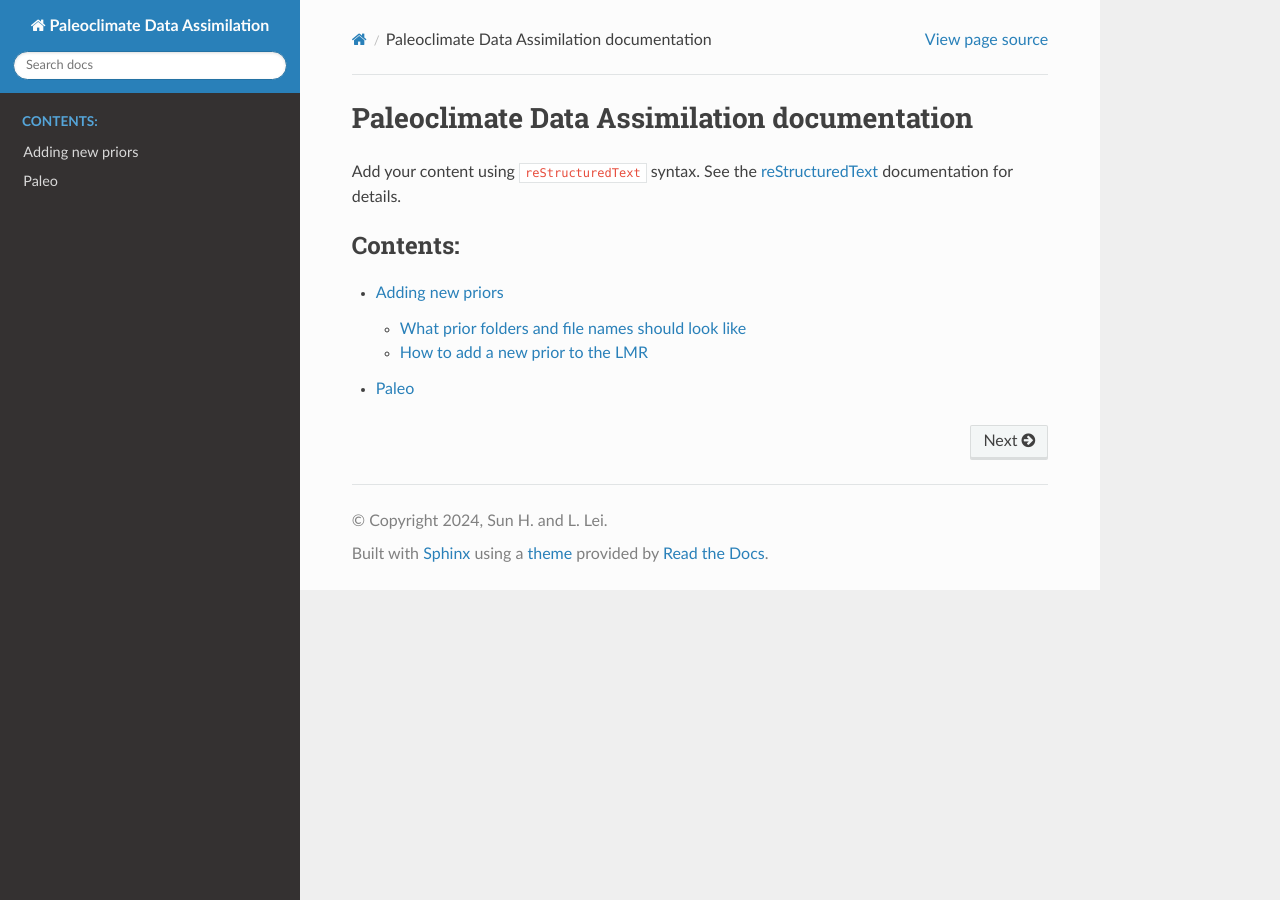
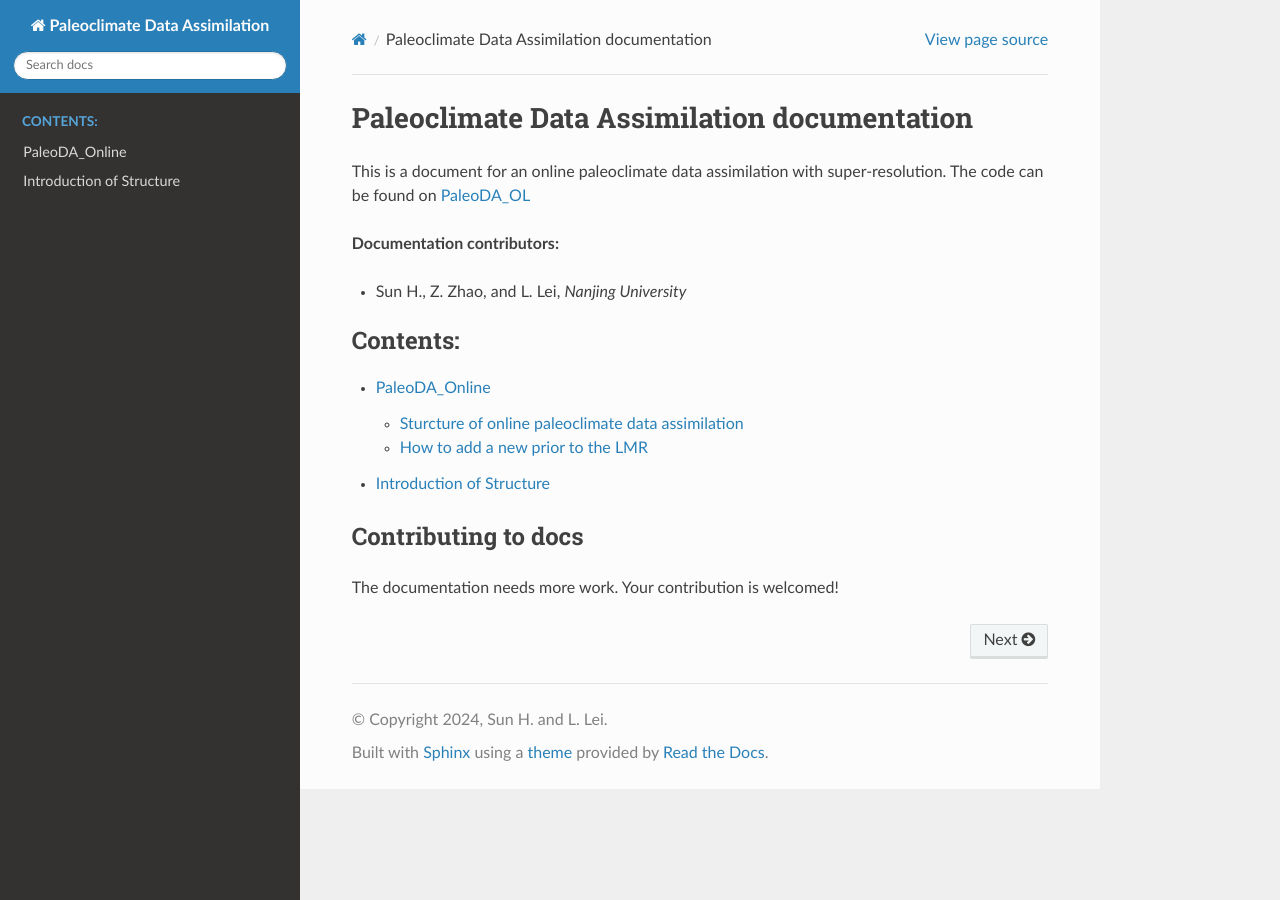
Before and after one commit to lilisgroup/PaleoDA_docs, a Sphinx documentation site: the page built from source/index.rst, in a window 1280 px wide. Built offline with Sphinx 7.4.7 and the Read the Docs theme 3.1.0, drawn with Linux system fonts in a browser that asks for light colours.

Commit message:
update docs

```diff
--- a/source/index.rst
+++ b/source/index.rst
@@ -6,10 +6,12 @@
 Paleoclimate Data Assimilation documentation
 ============================================
 
-Add your content using ``reStructuredText`` syntax. See the
-`reStructuredText <https://www.sphinx-doc.org/en/master/usage/restructuredtext/index.html>`_
-documentation for details.
+This is a document for an online paleoclimate data assimilation with super-resolution. The code can be found on
+`PaleoDA_OL <https://github.com/lilisgroup/PaleoDA_OL>`_
 
+**Documentation contributors:**
+
+* Sun H., Z. Zhao, and L. Lei, *Nanjing University*
 
 .. toctree::
    :maxdepth: 2
@@ -17,3 +19,8 @@ documentation for details.
 
    pages/PaleoDA_OL
    pages/test
+
+
+Contributing to docs
+--------------------
+The documentation needs more work. Your contribution is welcomed!
--- a/source/pages/PaleoDA_OL.rst
+++ b/source/pages/PaleoDA_OL.rst
@@ -1,9 +1,9 @@
-.. _prior:
+.. _PaleoDA_Online:
 
-Adding new priors
-=================
+PaleoDA_Online
+==========
 
-What prior folders and file names should look like
+Sturcture of online paleoclimate data assimilation
 --------------------------------------------------
 If you can easily move your prior data put it in the ../LMR/data/model folder.
 Your prior netcdf files should be saved in a folder with the same name as the
```
Also changed, not shown: docs/_sources/pages/test.md.txt (+2 -6 lines), source/pages/test.md (+2 -6 lines), 14 other files.
